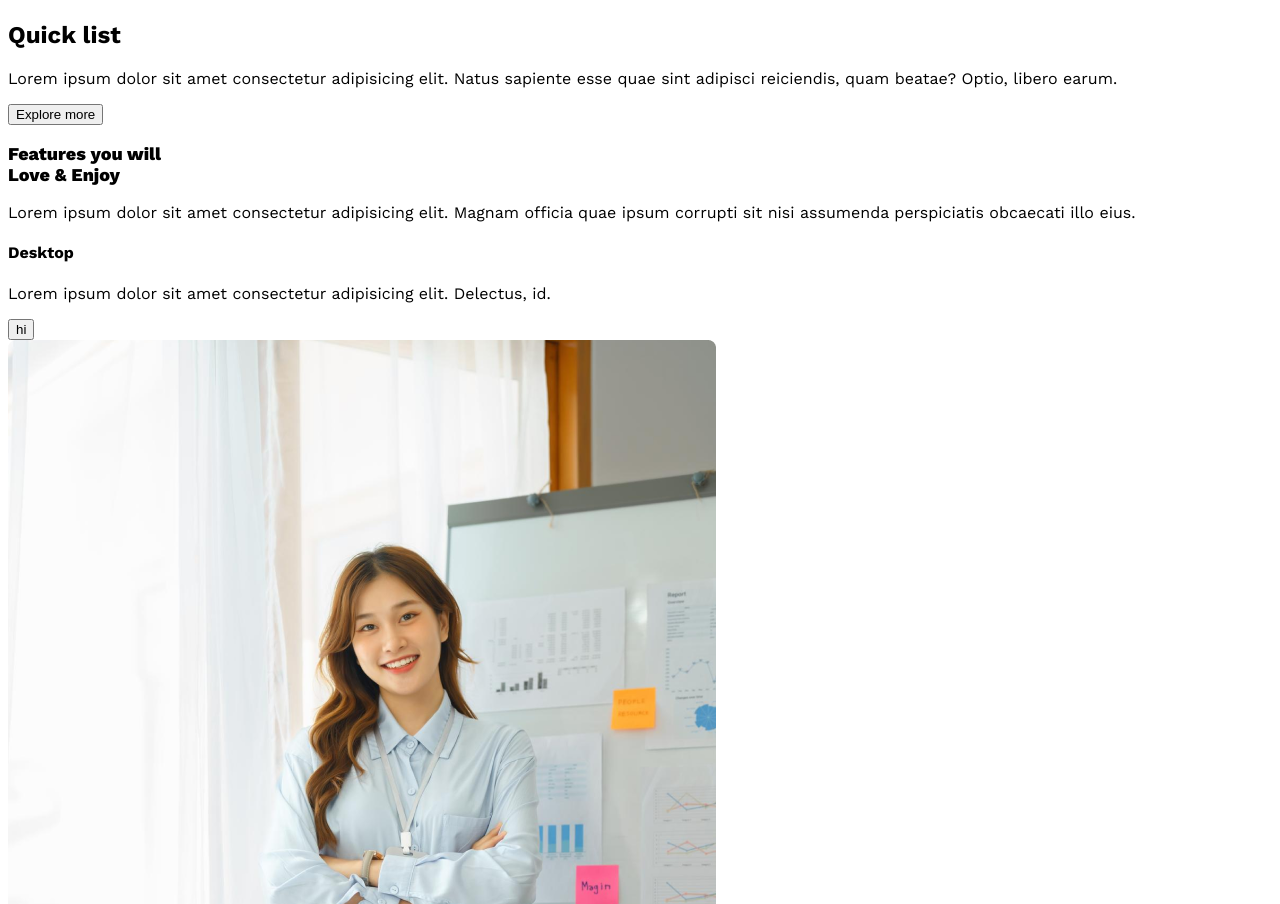
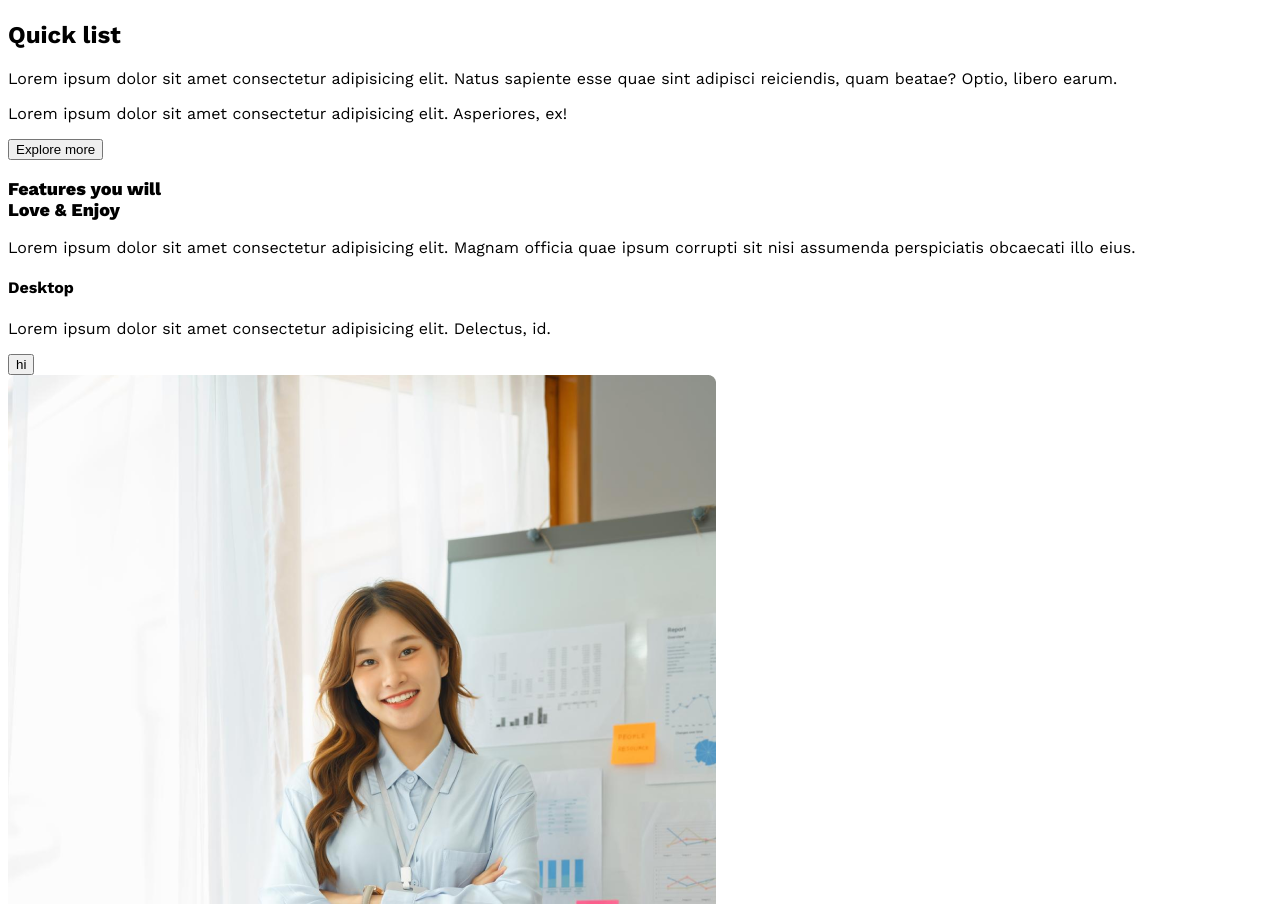
Before and after one commit to Tarannummm/g3-architects-website, a plain HTML site: page index.html in a window 1280 px wide. Shown: the part 1610-2514 px from the top of the page. Drawn offline with nearby package versions, Linux system fonts and the light colour scheme.

Commit message:
changes done

```diff
--- a/index.html
+++ b/index.html
@@ -39,6 +39,7 @@
                 <h2>Quick list</h2>
                 <p>Lorem ipsum dolor sit amet consectetur adipisicing elit. Natus sapiente esse quae sint adipisci reiciendis, quam beatae? Optio, libero earum.
                 </p>
+                <p>Lorem ipsum dolor sit amet consectetur adipisicing elit. Asperiores, ex!</p>
                 <button>Explore more</button>
             </div>
         </section>
```
